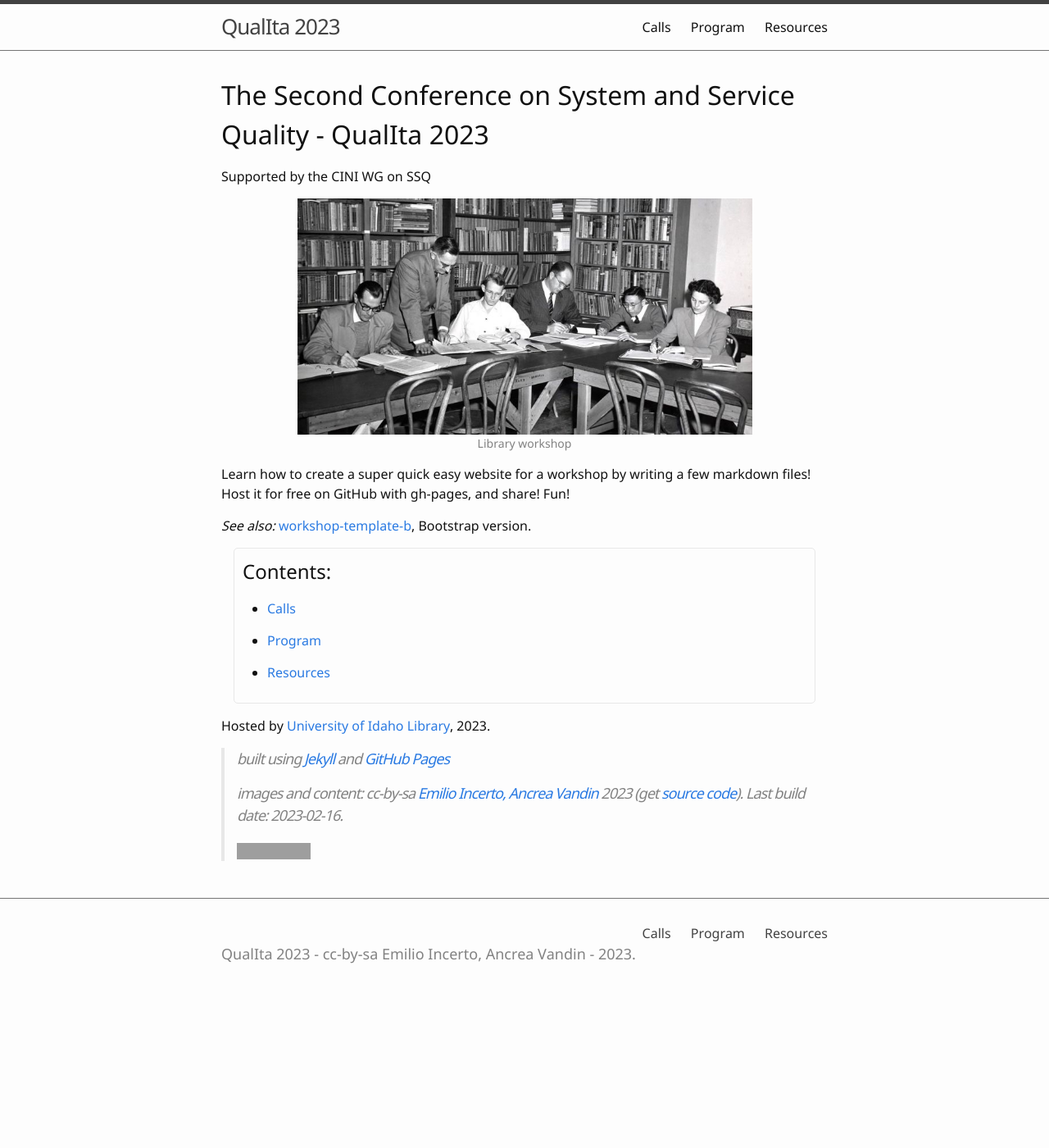
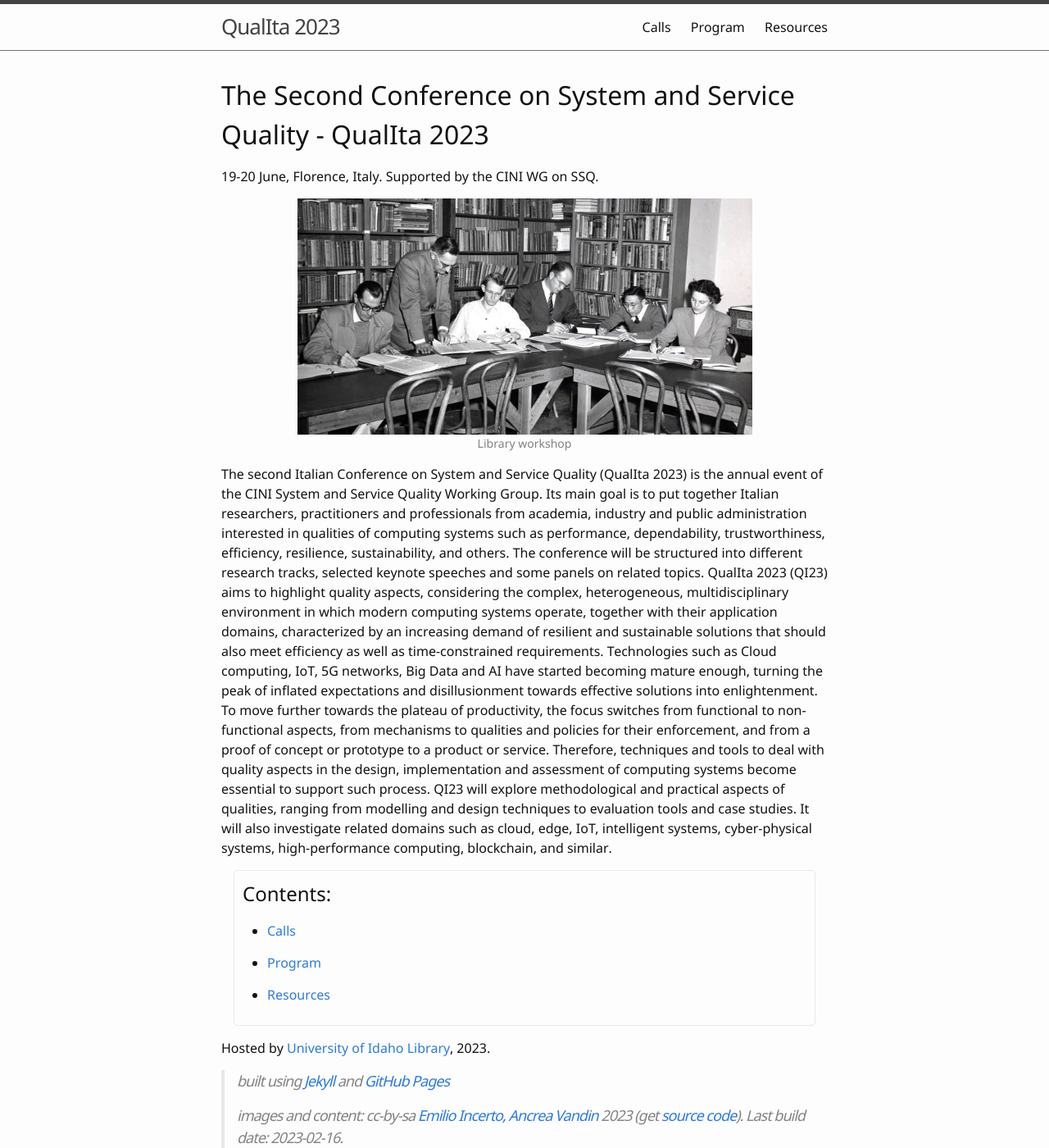
Before and after one commit to QualITAWG/qualitawg.github.io, a Jekyll site: the page built from index.md, in a window 1280 px wide and 1400 px high. Shown: the whole window at 82% size. Built offline with Jekyll 4.4.1, drawn with Linux system fonts in a browser that asks for light colours; grey boxes are pictures that could not be loaded.

Commit message:
new_twttertrace

```diff
--- a/index.md
+++ b/index.md
@@ -4,17 +4,13 @@ title: Home
 
 # The Second Conference on System and Service Quality - QualIta 2023
 
-Supported by the CINI WG on SSQ
+19-20  June, Florence, Italy. Supported by the CINI WG on SSQ.
 
 {% include figure.html img="uidaho-workshop.jpg" alt="intro image here" caption="Library workshop" width="75%" %}
 
-
-
-Learn how to create a super quick easy website for a workshop by writing a few markdown files!
-Host it for free on GitHub with gh-pages, and share!
-Fun!
-
-*See also:* [workshop-template-b](https://evanwill.github.io/workshop-template-b/), Bootstrap version.
+The second Italian Conference on System and Service Quality (QualIta 2023) is the annual event of the CINI System and Service Quality Working Group. Its main goal is to put together Italian researchers, practitioners and professionals from academia, industry and public administration interested in qualities of computing systems such as performance, dependability, trustworthiness, efficiency, resilience, sustainability, and others. The conference will be structured into different research tracks, selected keynote speeches and some panels on related topics.
+QualIta 2023  (QI23) aims to highlight quality aspects, considering the complex, heterogeneous, multidisciplinary environment in which modern computing systems operate, together with their application domains, characterized by an increasing demand of resilient and sustainable solutions that should also meet efficiency as well as time-constrained requirements.
+Technologies such as Cloud computing, IoT, 5G networks, Big Data and AI have started becoming mature enough, turning the peak of inflated expectations and disillusionment towards effective solutions into enlightenment. To move further towards the plateau of productivity, the focus switches from functional to non-functional aspects, from mechanisms to qualities and policies for their enforcement, and from a proof of concept or prototype to a product or service. Therefore, techniques and tools to deal with quality aspects in the design, implementation and assessment of computing systems become essential to support such process. QI23 will explore methodological and practical aspects of qualities, ranging from modelling and design techniques to evaluation tools and case studies. It will also investigate related domains such as cloud, edge, IoT, intelligent systems, cyber-physical systems, high-performance computing, blockchain, and similar.
 
 <div class="toc" markdown="1">
 ## Contents:
```
